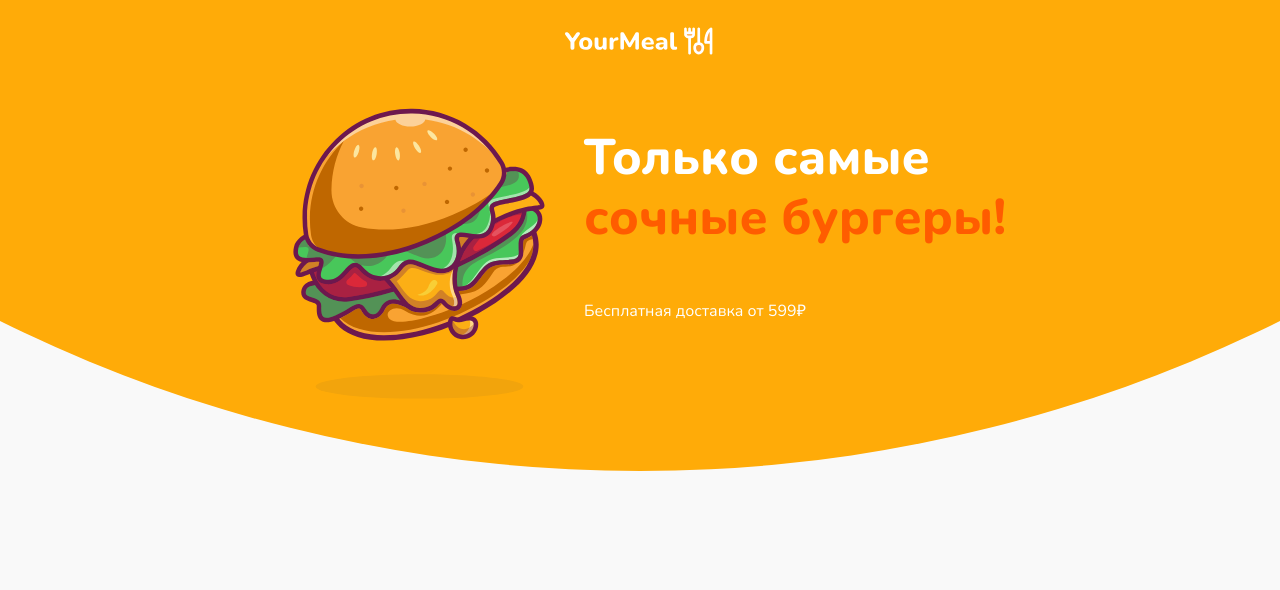
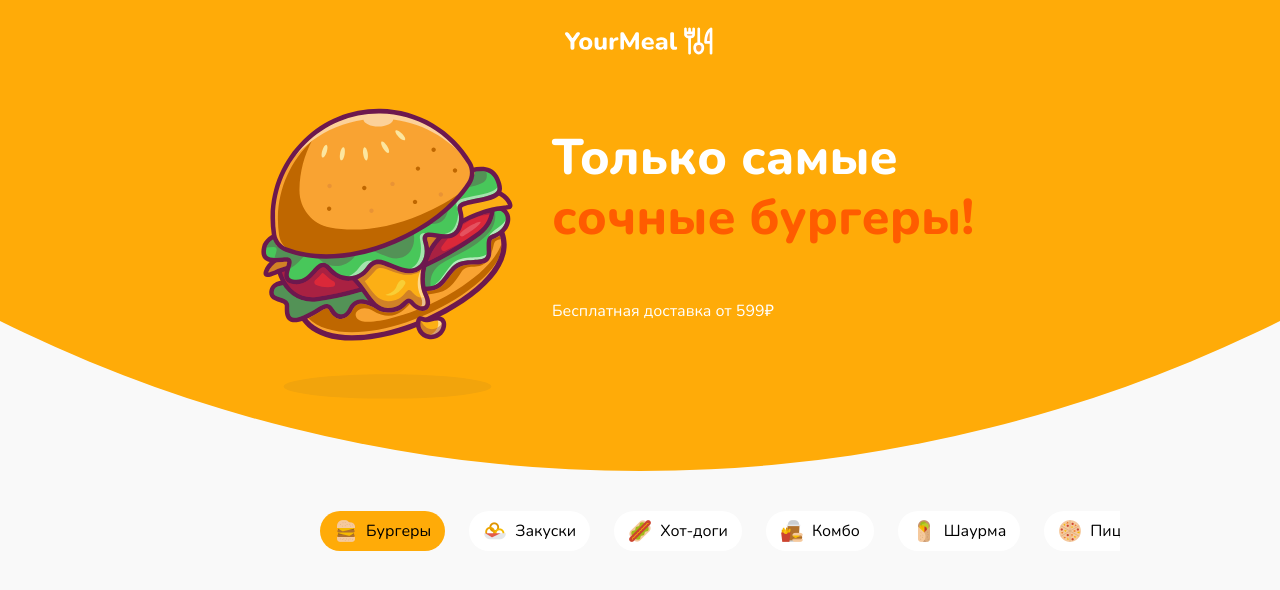
Before and after one commit to romankrivopalov/burger-react, a React (Vite) app: page / in a window 1280 px wide. Shown: the top 590 px of the page. Built offline with nearby package versions, Linux system fonts and the light colour scheme.

Commit message:
feat: add components Navigation and edit Header and Container

```diff
--- a/src/App.jsx
+++ b/src/App.jsx
@@ -1,14 +1,13 @@
-import { Container } from "./components/Container/Container.jsx"
-import { Header } from "./components/Header/Header.jsx"
+
+import { Header } from "./components/Header/Header.jsx";
+import { Navigation } from "./components/Navigation/Navigation.jsx";
 
 export const App = () => {
   return (
     <>
-      <Header/>
+      <Header />
       <main>
-        <nav>
-          <Container className="navigation__container"/>
-        </nav>
+        <Navigation />
         <section></section>
       </main>
       <footer></footer>
--- a/src/components/Container/Container.jsx
+++ b/src/components/Container/Container.jsx
@@ -1,8 +1,7 @@
 import style from './Container.module.css';
-import classNames from 'classnames'
 
-export const Container = ({ children, className }) => (
-    <div className={classNames(style.container, className)}>
+export const Container = ({ children }) => (
+    <div className={style.container}>
         {children}
     </div>
 );
--- a/src/components/Header/Header.jsx
+++ b/src/components/Header/Header.jsx
@@ -1,20 +1,21 @@
 import style from './Header.module.css';
 import logo from '../../assets/img/logo.svg';
-import { Container } from '../Container/Container';
-
+import { Container } from '../Container/Container.jsx';
 
 export const Header = () => (
     <header className={style.header}>
-        <Container className={style.header__container}>
-            <img className={style.header__logo} src={logo} alt="Логотип YourMeal" />
+        <Container>
+            <div className={style.container}>
+                <img className={style.logo} src={logo} alt="Логотип YourMeal" />
 
-            <div className={style.header__wrapper}>
-                <h1 className={style.header__title}>
-                <span>Только самые</span>
-                <span className={style.header__red}>сочные бургеры!</span>
-                </h1>
+                <div className={style.wrapper}>
+                    <h1 className={style.title}>
+                    <span>Только самые</span>
+                    <span className={style.red}>сочные бургеры!</span>
+                    </h1>
 
-                <p className={style.header__appeal}>Бесплатная доставка от 599₽</p>
+                    <p className={style.appeal}>Бесплатная доставка от 599₽</p>
+                </div>
             </div>
         </Container>
     </header>
--- a/src/components/Header/Header.module.css
+++ b/src/components/Header/Header.module.css
@@ -8,20 +8,24 @@
     margin-bottom: 30px;
   }
 
-  .header__logo {
+  .container {
+    margin: 0 auto;
+  }
+
+  .logo {
     width: 150px;
     color: #fff;
     margin: 0 auto 24px;
   }
 
-  .header__wrapper {
+  .wrapper {
     padding-bottom: 246px;
     background: url('../../assets/img/pic.svg') bottom/227px no-repeat;
     text-align: center;
     color: #FFFFFF;
   }
 
-  .header__title {
+  .title {
     display: flex;
     flex-direction: column;
     font-weight: 800;
@@ -30,11 +34,11 @@
     margin-bottom: 16px;
   }
 
-  .header__red {
+  .red {
     color: #FF5C00;
   }
 
-  .header__appeal {
+  .appeal {
     font-size: 12px;
     line-height: 16px;
   }
@@ -45,11 +49,11 @@
       padding-bottom: 44px;
     }
 
-    .header__container {
+    .container {
       max-width: 480px;
     }
 
-    .header__wrapper {
+    .wrapper {
       padding-bottom: 0;
       padding-left: 180px;
       padding-top: 27px;
@@ -66,16 +70,16 @@
       background-size: 2540px;
     }
 
-    .header__container {
+    .container {
       max-width: calc(562px + var(--padding-container) * 2);
     }
 
-    .header__wrapper {
+    .wrapper {
       padding-left: 237px;
       min-height: 229px;
     }
 
-    .header__title {
+    .title {
       font-size: 36px;
       margin-bottom: 26px;
     }
@@ -88,33 +92,33 @@
       margin-bottom: 40px;
     }
 
-    .header__container {
+    .container {
       max-width: calc(764px + var(--padding-container) * 2);
     }
 
-    .header__wrapper {
+    .wrapper {
       padding-top: 46px;
       padding-left: 326px;
       min-height: 326px;
     }
 
-    .header__title {
+    .title {
       font-size: 50px;
       margin-bottom: 52px;
     }
 
-    .header__appeal {
+    .appeal {
       font-size: 16px;
       line-height: 22px;
     }
   }
 
   @media (min-width: 1360px) {
-    .header__container {
+    .container {
       max-width: calc(784px + var(--padding-container) * 2);
     }
 
-    .header__wrapper {
+    .wrapper {
       padding-left: 346px;
     }
   }
--- /dev/null
+++ b/src/components/Navigation/Navigation.jsx
@@ -0,0 +1,42 @@
+import style from './Navigation.module.css';
+import classNames from 'classnames';
+import { Container } from '../Container/Container.jsx';
+
+export const Navigation = () => {
+
+    return (
+        <nav className={style.navigation}>
+            <Container className={classNames(style.container)}>
+                <ul className={style.list}>
+                    <li className={style.item}>
+                        <button className={classNames(style.button, style.button_burger, style.button_active)}>Бургеры</button>
+                    </li>
+                    <li className={style.item}>
+                        <button className={classNames(style.button, style.button_snack)}>Закуски</button>
+                    </li>
+                    <li className={style.item}>
+                        <button className={classNames(style.button, style.button_hotdog)}>Хот-доги</button>
+                    </li>
+                    <li className={style.item}>
+                        <button className={classNames(style.button, style.button_combo)}>Комбо</button>
+                    </li>
+                    <li className={style.item}>
+                        <button className={classNames(style.button, style.button_shawarma)}>Шаурма</button>
+                    </li>
+                    <li className={style.item}>
+                        <button className={classNames(style.button, style.button_pizza)}>Пицца</button>
+                    </li>
+                    <li className={style.item}>
+                        <button className={classNames(style.button, style.button_wok)}>Вок</button>
+                    </li>
+                    <li className={style.item}>
+                        <button className={classNames(style.button, style.button_dessert)}>Десерты</button>
+                    </li>
+                    <li className={style.item}>
+                        <button className={classNames(style.button, style.button_sauce)}>Соусы</button>
+                    </li>
+                </ul>
+            </Container>
+        </nav>
+    )
+}
--- /dev/null
+++ b/src/components/Navigation/Navigation.module.css
@@ -0,0 +1,110 @@
+.navigation {
+    margin-bottom: 30px;
+  }
+
+  .container {
+    padding: 0;
+    min-width: 100vw;
+  }
+
+  .list {
+    display: flex;
+    padding: 0 calc((100vw / 2) - (var(--container) / 2));
+    overflow-x: auto;
+    overflow-y: hidden;
+    column-gap: 8px;
+  }
+
+  .button {
+    border-radius: 50px;
+    padding: 7px 8px 7px 40px;
+    font-size: 12px;
+    line-height: 16px;
+    white-space: nowrap;
+    background-color: #FFFFFF;
+    background-repeat: no-repeat;
+    background-size: 24px;
+    background-position: 8px center;
+  }
+
+  .button:hover,
+  .button:focus-visible  {
+    outline: 1px solid #F86310;
+    outline-offset: -1px;
+  }
+
+  @supports not selector(:focus-visible) {
+    .button:focus  {
+      outline: 1px solid #F86310;
+      outline-offset: -1px;
+    }
+  }
+
+  .button_active {
+    pointer-events: none;
+    background-color: #FFAB08;
+  }
+
+  .button_active:focus {
+    outline: none;
+  }
+
+  .button_burger {
+    background-image: url('../../assets/img/burger.png');
+  }
+
+  .button_snack {
+    background-image: url('../../assets/img/snack.png');
+  }
+
+  .button_hotdog {
+    background-image: url('../../assets/img/hot-dog.png');
+  }
+
+  .button_combo {
+    background-image: url('../../assets/img/combo.png');
+  }
+
+  .button_shawarma {
+    background-image: url('../../assets/img/shawarma.png');
+  }
+
+  .button_pizza {
+    background-image: url('../../assets/img/pizza.png');
+  }
+
+  .button_wok {
+    background-image: url('../../assets/img/wok.png');
+  }
+
+  .button_dessert {
+    background-image: url('../../assets/img/dessert.png');
+  }
+
+  .button_sauce {
+    background-image: url('../../assets/img/sauce.png');
+  }
+
+
+  @media (min-width: 768px) {
+    .list {
+      column-gap: 12px;
+    }
+  }
+
+  @media (min-width: 1024px) {
+    .navigation {
+      margin-bottom: 50px;
+    }
+
+    .list {
+      column-gap: 24px;
+    }
+
+    .button {
+      padding: 9px 14px 9px 46px;
+      font-size: 16px;
+      line-height: 22px;
+      background-position: 14px center;
+    }
+  }
```
